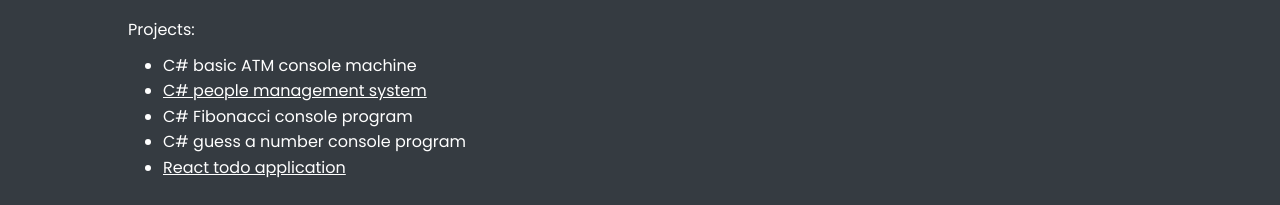
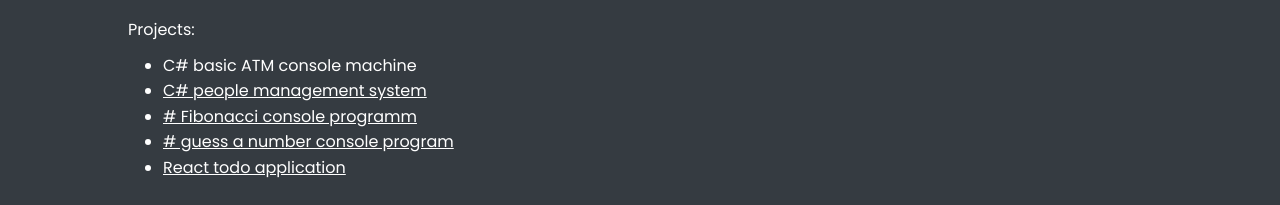
Before and after one commit to ghitalog/PortfolioWebSite, a plain HTML site: page index.html in a window 1280 px wide. Shown: the part 969-1174 px from the top of the page. Drawn offline with Linux system fonts and the light colour scheme; a web font is replaced by a local one.

Commit message:
Add files via upload

```diff
--- a/index.html
+++ b/index.html
@@ -84,8 +84,8 @@
       <ul class="mt-10 pl-35">
         <li>C# basic ATM console machine</li>
         <li><a href="https://github.com/ghitalog/peopleManagementSystem">C# people management system</a></li>
-        <li>C# Fibonacci console program</li>
-        <li>C# guess a number console program</li>
+        <li><a href="https://github.com/ghitalog/FibonacciSequence.git"># Fibonacci console programm</a></li>
+        <li><a href="https://github.com/ghitalog/GuessNumber.git"># guess a number console program</a></li>
         <li><a href="https://ghitalog.github.io/reactToDoApp/">React todo application</a></li>
       </ul>
     </div>
```
